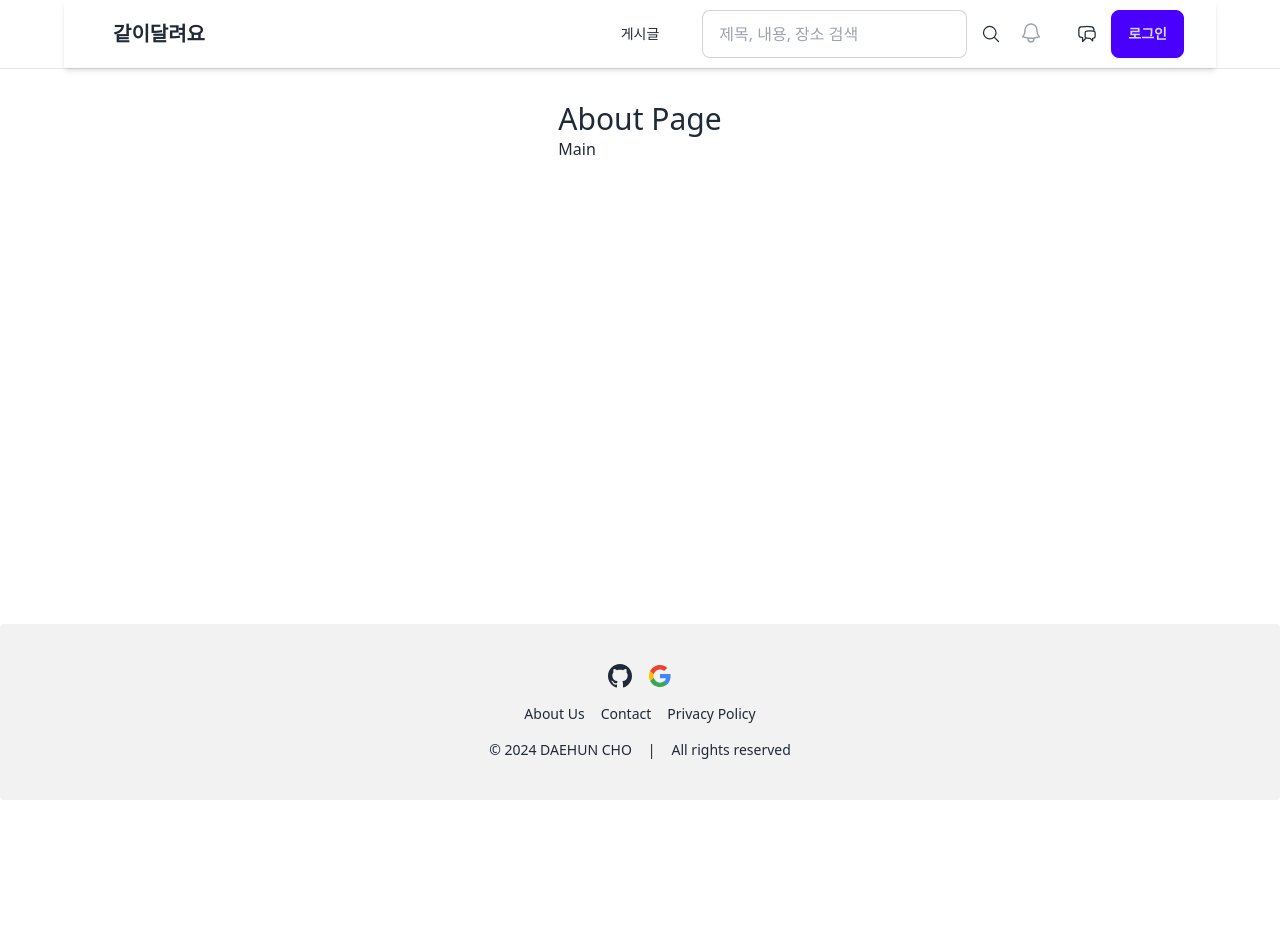
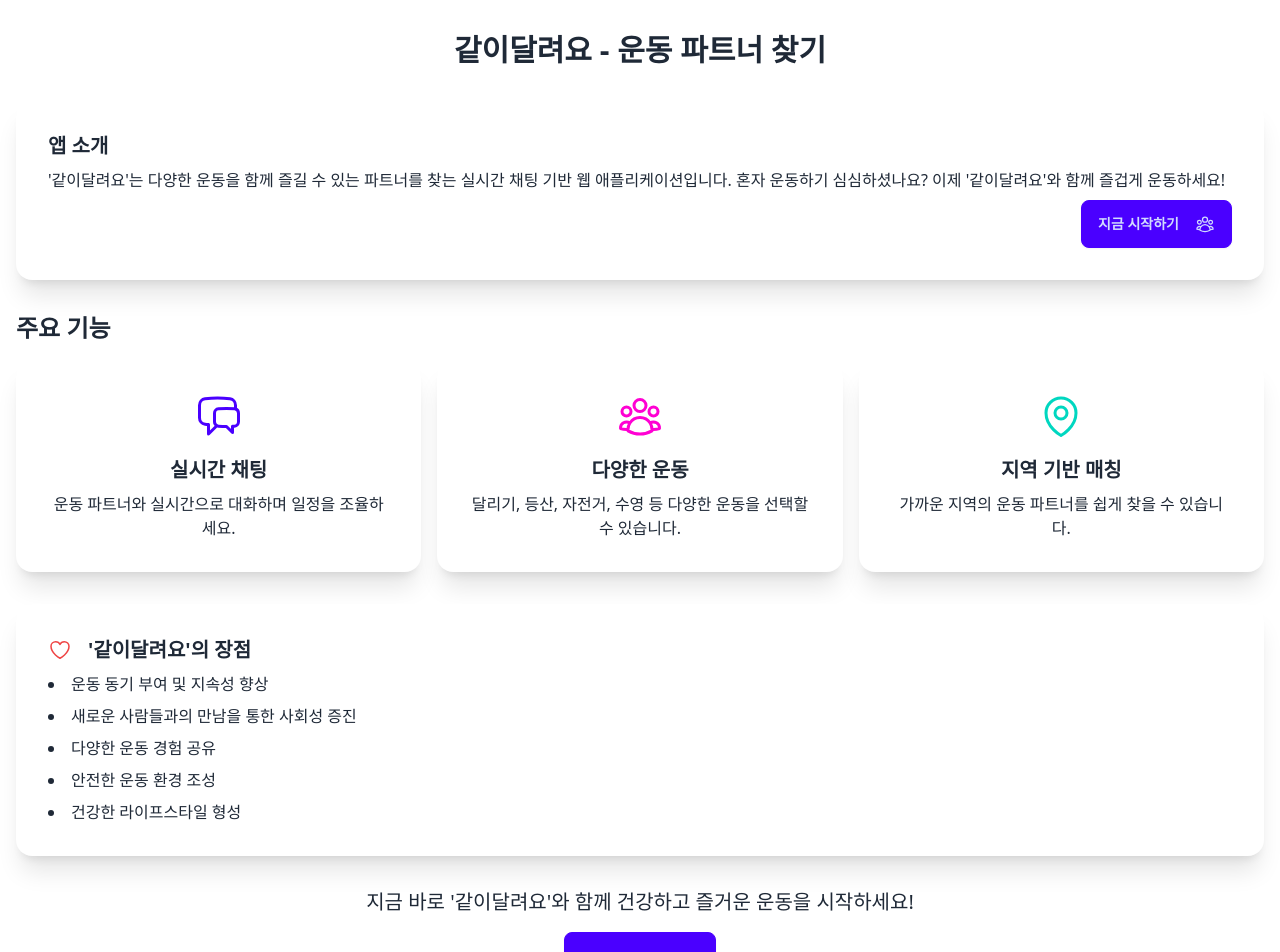
Before and after one commit to CHOHUNE/TOGERUN_FRONT, a React (Create React App) app: page /about in a window 1280 px wide. Shown: the top 952 px of the page. Before the commit the page ends 800 px from the top, so only its background shows below. Built offline with nearby package versions, Linux system fonts and the light colour scheme.

Commit message:
refactor : 사이드바 reactDOM 적용, About 페이지 생성, 글쓰기 페이지 오류 개선

```diff
--- a/src/component/common/sideOpenDrawer.js
+++ b/src/component/common/sideOpenDrawer.js
@@ -1,7 +1,37 @@
 import React, { useState, useEffect } from 'react';
+import ReactDOM from 'react-dom';
 import { useNavigate } from 'react-router-dom';
 import { UserGroupIcon, ClockIcon, ChatBubbleLeftEllipsisIcon } from '@heroicons/react/24/solid';
-import {getJoinedChatRoom} from "../../api/memberAPI";
+import { getJoinedChatRoom } from "../../api/memberAPI";
+
+// 전역 스타일 추가 (별도의 CSS 파일로 분리하는 것이 좋습니다)
+const style = `
+  .drawer-container {
+    position: fixed;
+    top: 0;
+    right: 0;
+    bottom: 0;
+    left: 0;
+    z-index: 9999; /* 높은 z-index 값 */
+  }
+  .drawer-overlay {
+    position: fixed;
+    top: 0;
+    right: 0;
+    bottom: 0;
+    left: 0;
+    background-color: rgba(0, 0, 0, 0.5);
+  }
+  .drawer-content {
+    position: fixed;
+    top: 0;
+    right: 0;
+    bottom: 0;
+    width: 300px;
+    background-color: white;
+    overflow-y: auto;
+  }
+`;
 
 function SideOpenDrawer({ isOpen, onClose }) {
     const [chatRooms, setChatRooms] = useState([]);
@@ -37,15 +67,14 @@ function SideOpenDrawer({ isOpen, onClose }) {
 
     const handleChatRoomEntry = (postId) => {
         navigate(`/post/${postId}/chat`);
-        onClose(); // 채팅방으로 이동 후 사이드 드로어를 닫습니다.
+        onClose();
     };
 
-    return (
-        <div className="drawer drawer-end">
-            <input id="my-drawer-4" type="checkbox" className="drawer-toggle" checked={isOpen} readOnly />
-            <div className="drawer-side">
-                <label htmlFor="my-drawer-4" className="drawer-overlay" onClick={onClose}></label>
-                <div className="menu p-4 w-72 min-h-full bg-base-200 text-base-content">
+    const drawerContent = (
+        <div className="drawer-container">
+            <style>{style}</style>
+            <div className="drawer-overlay" onClick={onClose}></div>
+            <div className="drawer-content">
                 <h2 className="text-lg font-bold mb-4 text-center">참여 중인 채팅방</h2>
                 {isLoading && <div className="flex justify-center items-center h-24"><div className="loading loading-spinner loading-md"></div></div>}
                 {error && <div className="alert alert-error text-sm">{error}</div>}
@@ -83,7 +112,11 @@ function SideOpenDrawer({ isOpen, onClose }) {
                 ))}
             </div>
         </div>
-        </div>
+    );
+
+    return ReactDOM.createPortal(
+        drawerContent,
+        document.body
     );
 }
 
--- a/src/component/post/PostFormComponent.js
+++ b/src/component/post/PostFormComponent.js
@@ -16,7 +16,14 @@ const ACCEPTED_FILE_TYPES = {
 };
 
 const ACTIVITY_TYPES = [
-    '등산', '달리기', '하이킹', '자전거', '요가', '필라테스', '웨이트 트레이닝', '서핑'
+    {name: '등산', value: 'CLIMBING'},
+    {name: '달리기', value: 'RUNNING'},
+    {name: '하이킹', value: 'HIKING'},
+    {name: '자전거', value: 'CYCLING'},
+    {name: '요가', value: 'YOGA'},
+    {name: '필라테스', value: 'PILATES'},
+    {name: '웨이트 트레이닝', value: 'WEIGHT_TRAINING'},
+    {name: '서핑', value: 'SURFING'}
 ];
 
 const PostFormComponent = ({initialPost, onSubmit, submitButtonText, title}) => {
@@ -68,15 +75,20 @@ const PostFormComponent = ({initialPost, onSubmit, submitButtonText, title}) =>
     }
 
     const handleSubmit = (e) => {
+
         e.preventDefault();
+
         const formData = new FormData();
         Object.keys(post).forEach(key => {
             if (key !== 'images') {
-                formData.append(key, post[key]);
+                if (key === 'meetingTime') {
+                    const isoString = post[key].toISOString();
+                    formData.append(key, isoString);
+                } else {
+                    formData.append(key, post[key]);
+                }
             }
         });
-        const offsetTime = new Date(post.meetingTime.getTime() - post.meetingTime.getTimezoneOffset() * 60000);
-        formData.append('meetingTime', offsetTime.toISOString().slice(0, 19));
 
         post.images.forEach((image, index) => {
             if (image.type === 'file') {
@@ -192,10 +204,11 @@ const PostFormComponent = ({initialPost, onSubmit, submitButtonText, title}) =>
                     >
                         <option value="">활동 유형을 선택하세요</option>
                         {ACTIVITY_TYPES.map(type => (
-                            <option key={type} value={type}>{type}</option>
+                            <option key={type.value} value={type.value}>{type.name}</option>
                         ))}
                     </select>
                 </div>
+
 
                 <div className="form-control">
                     <label htmlFor="capacity" className="label">
--- a/src/pages/About.js
+++ b/src/pages/About.js
@@ -1,15 +1,84 @@
 import React from 'react';
-import BasicLayout from "../layouts/BasicLayout";
-import {Link} from "react-router-dom";
+import { Link } from "react-router-dom";
+import {
+    ChatBubbleLeftRightIcon,
+    UserGroupIcon,
+    MapPinIcon,
+    HeartIcon,
+    UserPlusIcon,
+    ShieldCheckIcon
+} from '@heroicons/react/24/outline';
 
-function About(props) {
+function About() {
     return (
-        <BasicLayout>
+        <div className="container mx-auto px-4 py-8">
+            <h1 className="text-3xl font-bold text-center mb-8">같이달려요 - 운동 파트너 찾기</h1>
 
-            <div className={"text-3xl"}> About Page</div>
-            <Link to={"/main"}> Main </Link>
-        </BasicLayout>
+            <div className="card bg-base-100 shadow-xl mb-8">
+                <div className="card-body">
+                    <h2 className="card-title">앱 소개</h2>
+                    <p>
+                        '같이달려요'는 다양한 운동을 함께 즐길 수 있는 파트너를 찾는 실시간 채팅 기반 웹 애플리케이션입니다.
+                        혼자 운동하기 심심하셨나요? 이제 '같이달려요'와 함께 즐겁게 운동하세요!
+                    </p>
+                    <div className="card-actions justify-end">
+                        <Link to="/post/list" className="btn btn-primary">
+                            지금 시작하기
+                            <UserGroupIcon className="w-5 h-5 ml-2" />
+                        </Link>
+                    </div>
+                </div>
+            </div>
 
+            <h2 className="text-2xl font-semibold mb-4">주요 기능</h2>
+            <div className="grid grid-cols-1 md:grid-cols-3 gap-4 mb-8">
+                <div className="card bg-base-100 shadow-xl">
+                    <div className="card-body items-center text-center">
+                        <ChatBubbleLeftRightIcon className="w-12 h-12 text-primary mb-2" />
+                        <h3 className="card-title">실시간 채팅</h3>
+                        <p>운동 파트너와 실시간으로 대화하며 일정을 조율하세요.</p>
+                    </div>
+                </div>
+                <div className="card bg-base-100 shadow-xl">
+                    <div className="card-body items-center text-center">
+                        <UserGroupIcon className="w-12 h-12 text-secondary mb-2" />
+                        <h3 className="card-title">다양한 운동</h3>
+                        <p>달리기, 등산, 자전거, 수영 등 다양한 운동을 선택할 수 있습니다.</p>
+                    </div>
+                </div>
+                <div className="card bg-base-100 shadow-xl">
+                    <div className="card-body items-center text-center">
+                        <MapPinIcon className="w-12 h-12 text-accent mb-2" />
+                        <h3 className="card-title">지역 기반 매칭</h3>
+                        <p>가까운 지역의 운동 파트너를 쉽게 찾을 수 있습니다.</p>
+                    </div>
+                </div>
+            </div>
+
+            <div className="card bg-base-100 shadow-xl mb-8">
+                <div className="card-body">
+                    <h2 className="card-title flex items-center">
+                        <HeartIcon className="w-6 h-6 text-red-500 mr-2" />
+                        '같이달려요'의 장점
+                    </h2>
+                    <ul className="list-disc list-inside space-y-2">
+                        <li>운동 동기 부여 및 지속성 향상</li>
+                        <li>새로운 사람들과의 만남을 통한 사회성 증진</li>
+                        <li>다양한 운동 경험 공유</li>
+                        <li>안전한 운동 환경 조성</li>
+                        <li>건강한 라이프스타일 형성</li>
+                    </ul>
+                </div>
+            </div>
+
+            <div className="text-center">
+                <p className="text-xl mb-4">지금 바로 '같이달려요'와 함께 건강하고 즐거운 운동을 시작하세요!</p>
+                <Link to="/signup" className="btn btn-primary btn-lg">
+                    회원가입
+                    <UserPlusIcon className="w-5 h-5 ml-2" />
+                </Link>
+            </div>
+        </div>
     );
 }
 
```
Lines whose indentation alone changed are shown as unchanged.
